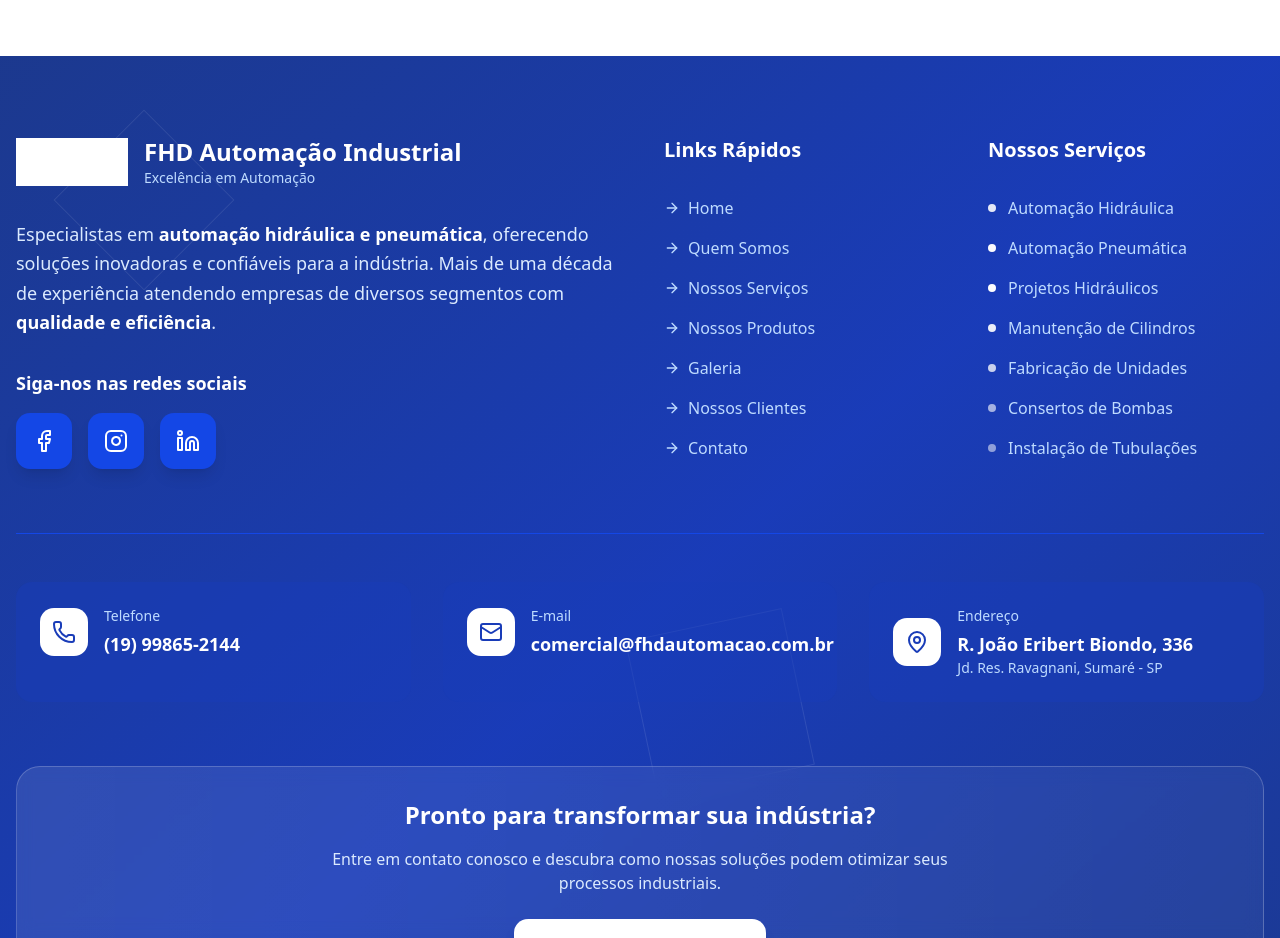
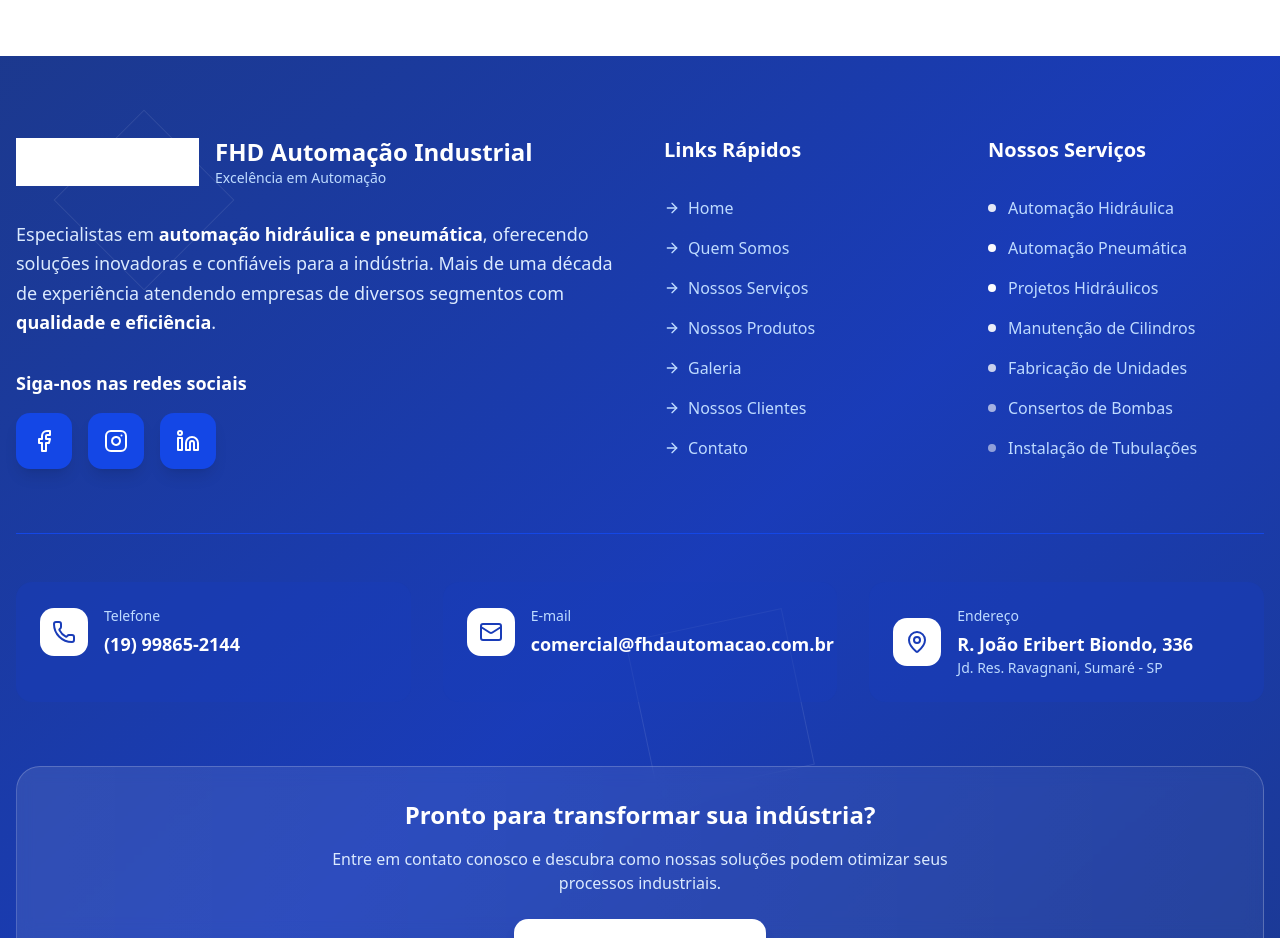
Before and after one commit to fhdautomacao/fhdautomacaosite, a React (Vite) app: page /politica-de-privacidade in a window 1280 px wide. Shown: the part 2660-3598 px from the top of the page. Built offline with nearby package versions, Linux system fonts and the light colour scheme.

Commit message:
logo e favcom

```diff
--- a/src/components/layout/Footer.jsx
+++ b/src/components/layout/Footer.jsx
@@ -17,7 +17,7 @@
             <div className="flex items-center mb-8">
               <div className="mr-4">
                 <img
-                  src="/logo_no_bg.png"
+                  src="/logo.png"
                   alt="FHD Automação Industrial Logo"
                   className="h-12 w-auto filter brightness-0 invert"
                 />
```
Also changed, not shown: 1 other file (tests, documents, lock files or other folders).
